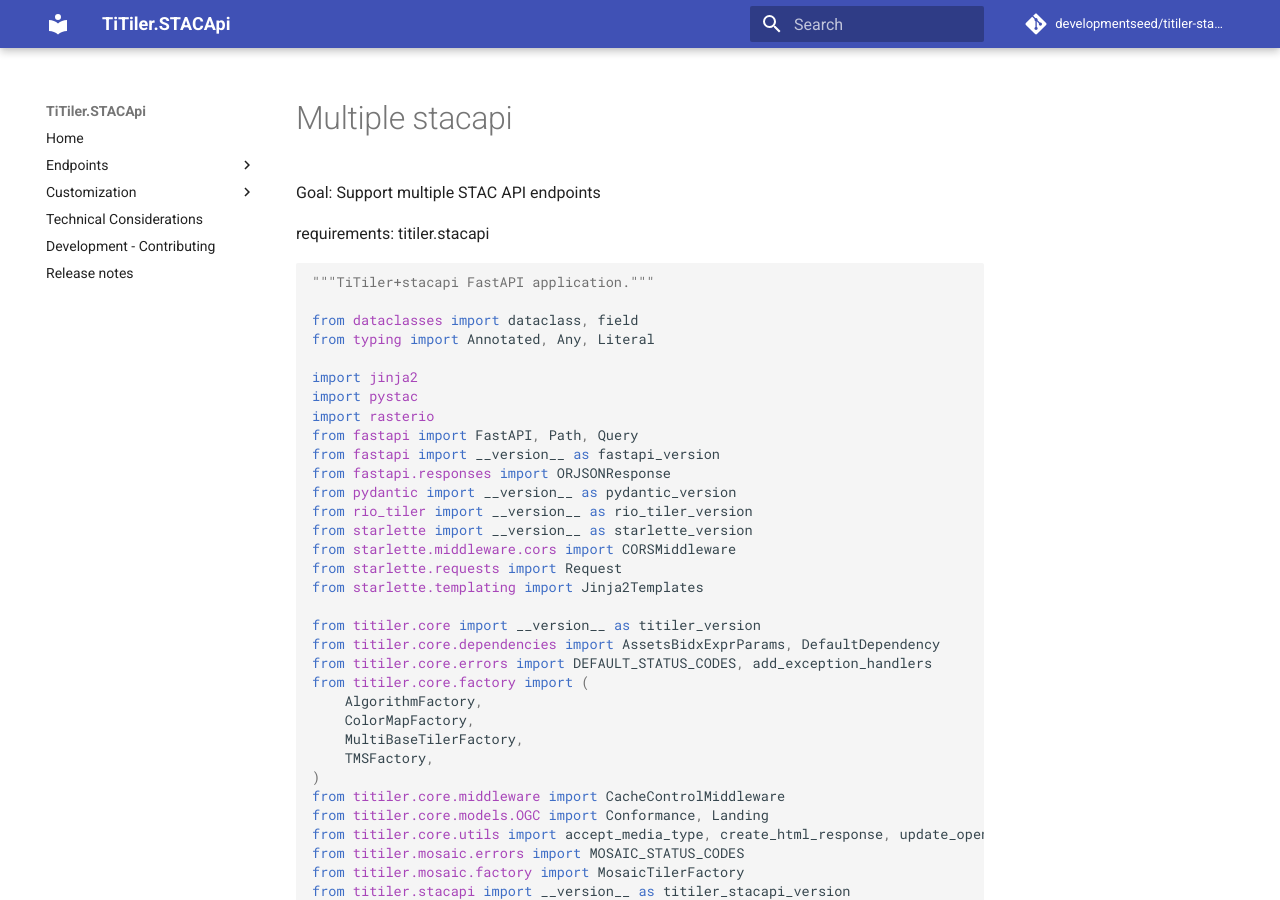
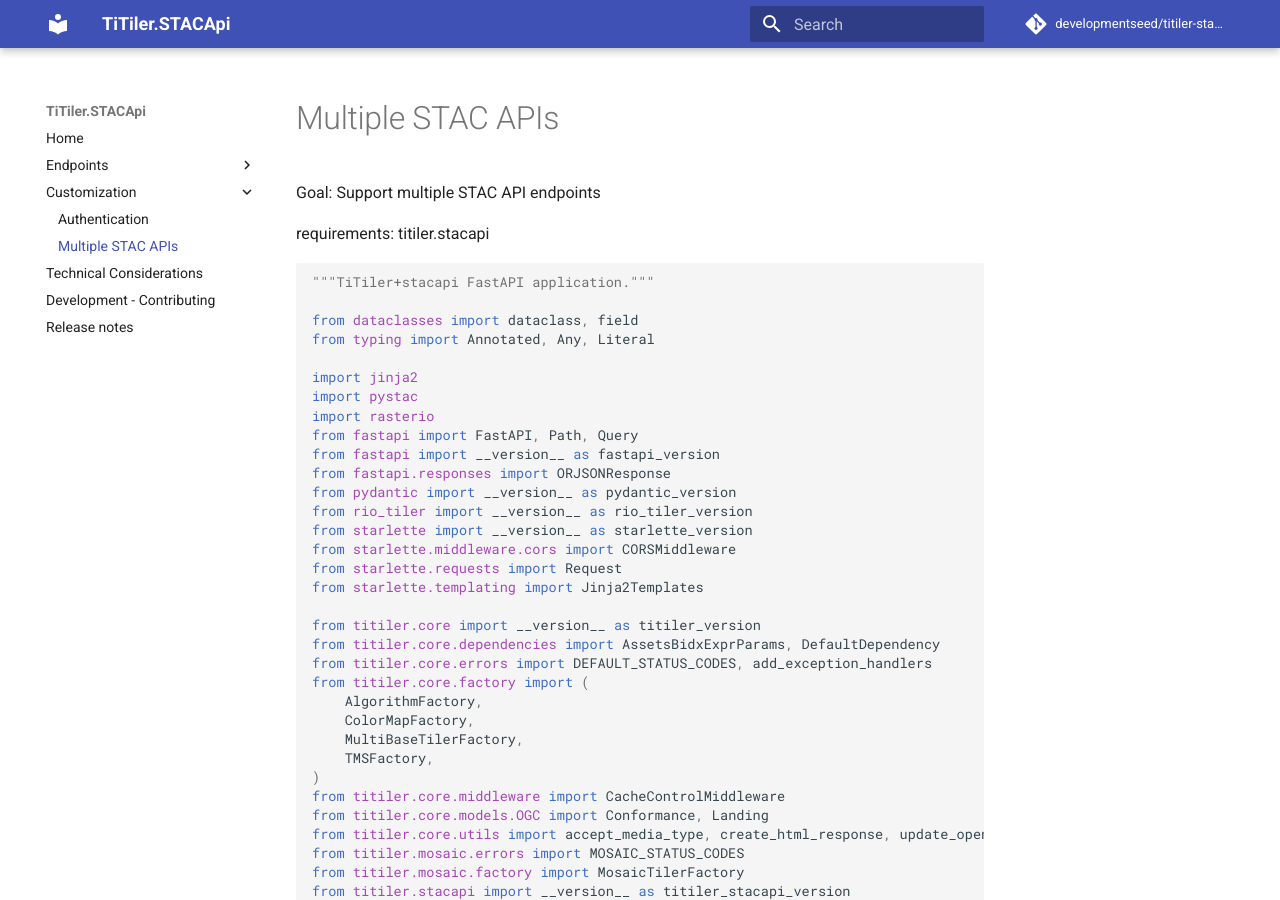
Before and after one commit to developmentseed/titiler-stacapi, an MkDocs documentation site: the page built from docs/src/custom/application_with_multiple_stac_apis.md, in a window 1280 px wide and 900 px high. Built offline with MkDocs 1.6.1 and Material for MkDocs 9.7.7, drawn with Linux system fonts in a browser that asks for light colours; comment, search, counter and statistics services are not loaded.

Commit message:
update docs

```diff
--- a/docs/mkdocs.yml
+++ b/docs/mkdocs.yml
@@ -24,6 +24,7 @@
     - OGC TileMatrix Schemes: endpoints/tms_endpoints.md
   - Customization:
     - Authentication: custom/application_with_auth.md
+    - Multiple STAC APIs: custom/application_with_multiple_stac_apis.md
   - Technical Considerations: technical-considerations.md
   - Development - Contributing: contributing.md
   - Release notes: release-notes.md
```
Also changed, not shown: docs/src/custom/application_with_multiple_stac_apis.md (renamed from docs/src/custom/multiple_stacapi.md).
